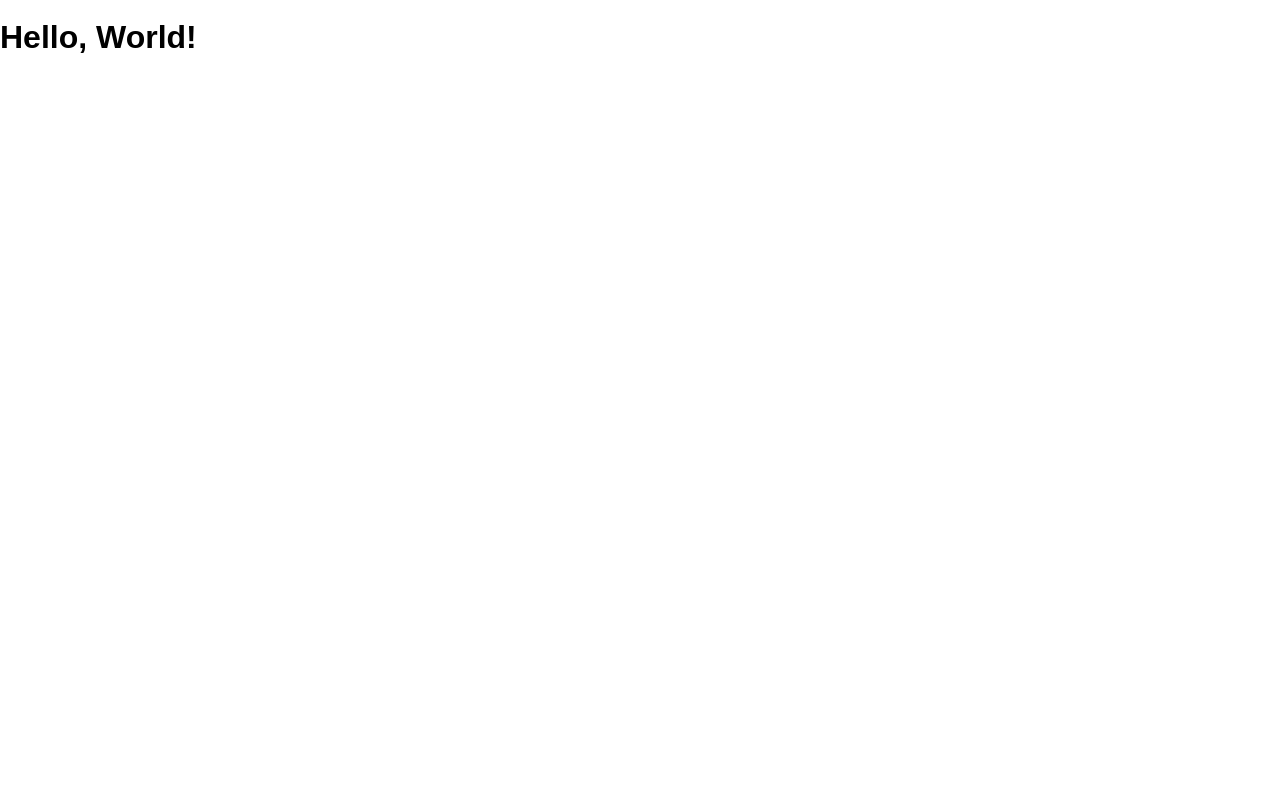
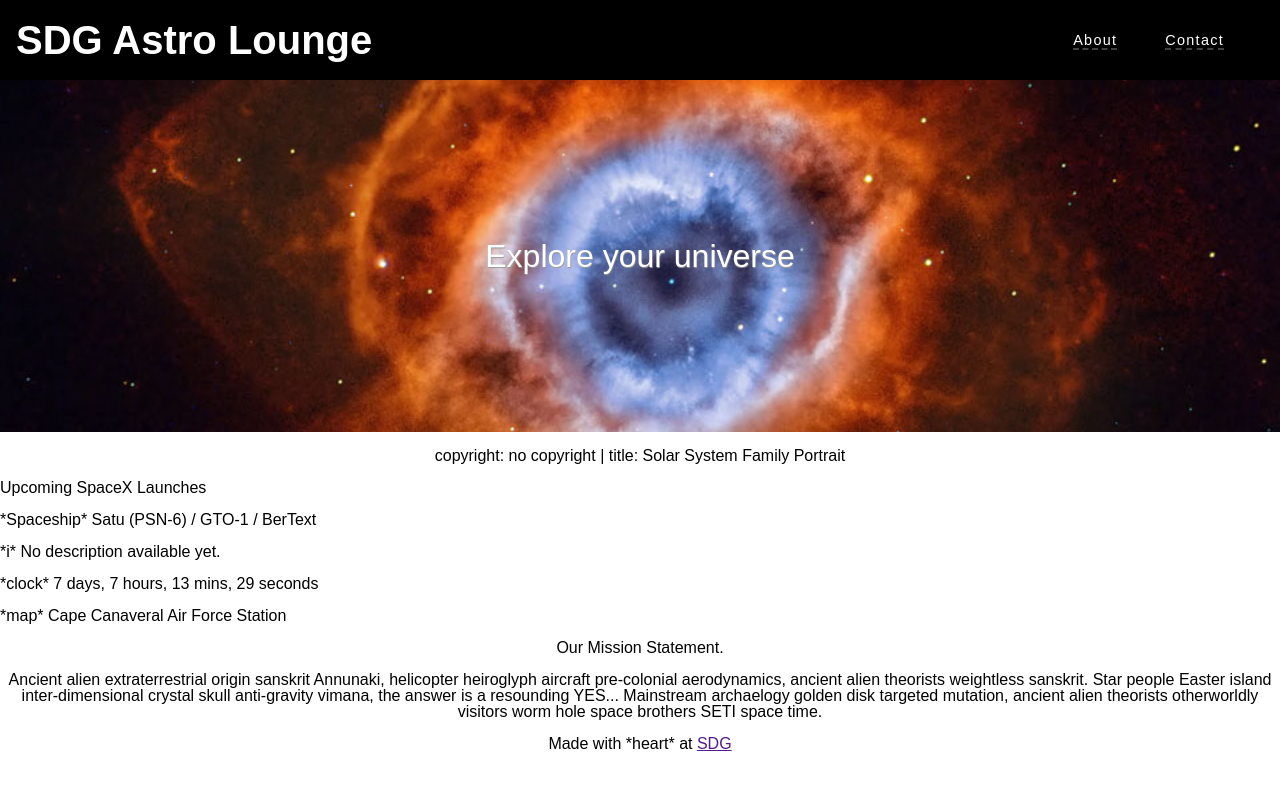
Before and after one commit to TatyCat/astroview, a website: page public/index.html in a window 1280 px wide. Drawn offline with Linux system fonts and the light colour scheme; a web font is replaced by a local one.

Commit message:
Created Dummy Text and Navigation Bar

```diff
--- a/public/index.html
+++ b/public/index.html
@@ -3,12 +3,46 @@
   <head lang="en">
     <meta charset="UTF-8">
     <meta name="viewport" content="width=device-width, initial-scale=1">
-    <title>Astroview</title>
+    <title>AstroView</title>
     <link rel="shortcut icon" href="/favicon.ico">
     <link rel="stylesheet" href="/screen.css">
+    <link href="https://fonts.googleapis.com/css?family=Noto" rel="stylesheet">
   </head>
   <body>
-    <h1 class='hello-world'></h1>
+    <nav>
+      <h1 class=''><a href="#">SDG Astro Lounge</a></h1>
+      <section>
+        <button><a href="#">About</a></button>
+        <button><a href="#">Contact</a></button>
+      </section>
+    </nav>
+
+    <header>
+      <div>
+      <p>Explore your universe</p>
+      </div>
+      <p id="photo-desc">copyright: no copyright | title: Solar System Family Portrait</p>
+    </header>
+    <main>
+      <p>Upcoming SpaceX Launches</p>
+
+      <section>
+        <p>*Spaceship* Satu (PSN-6) / GTO-1 / BerText</p>
+        <p>*i* No description available yet.</p>
+        <p>*clock* 7 days, 7 hours, 13 mins, 29 seconds</p>
+        <p>*map* Cape Canaveral Air Force Station</p>
+      </section>
+
+      <article>
+        <p>Our Mission Statement.</p>
+        <p>Ancient alien extraterrestrial origin sanskrit Annunaki, helicopter heiroglyph aircraft pre-colonial aerodynamics, ancient alien theorists weightless sanskrit. Star people Easter island inter-dimensional crystal skull anti-gravity vimana, the answer is a resounding YES... Mainstream archaelogy golden disk targeted mutation, ancient alien theorists otherworldly visitors worm hole space brothers SETI space time.</p>
+      </article>
+    </main>
+
+    <footer>Made with *heart* at <a href="">SDG</a></footer>
+
     <script src="/main.js" charset="utf-8"></script>
+    <script defer src="https://use.fontawesome.com/releasesv5.5.0/js/all.js" integrity="sha384-GqVMZRt5Gn7tB9D9q7ONtcp4gtHIUEW/yG7h98J7IpE3kpi+srfFyyB/04OV6pG0" crossorigin="anonymous">
+    </script>
   </body>
 </html>
--- a/public/screen.css
+++ b/public/screen.css
@@ -9,4 +9,81 @@ html {
 body {
   margin: 0;
   min-height: 100%;
+  font-family: 'Noto', sans-serif;
 }
+
+/* !custom! - Tatyanna */
+/* Navigation Bar */
+nav{
+  background-color: black;
+  padding: 0;
+  margin: 0;
+  display: flex;
+  justify-content: space-between;
+}
+
+nav h1{
+  margin-left: 1rem;
+}
+nav h1 a:link{
+  text-decoration: none;
+  font-size: 2.5rem;
+}
+
+nav a:link{
+  color: white;
+}
+
+nav section{
+  display: flex;
+  align-items: center;
+  margin-right: 2rem;
+}
+
+nav section a{
+  margin: 0rem;
+  font-size: .9rem;
+  letter-spacing: 1.3px;
+  text-decoration: none;
+  border-bottom: 2.9px rgb(65, 65, 65) dashed;
+
+}
+nav a:visited{
+  color: whitesmoke;
+}
+
+nav button{
+  border:none;
+  padding: .5rem;
+  margin: 0 1rem;
+  background-color:inherit;
+  color: whitesmoke;
+  cursor:pointer;
+  white-space:nowrap;
+}
+nav button:hover{
+  background-color: rebeccapurple;
+}
+
+
+/* Header Section */
+header div{
+  background-image: url(Helix_Campbell_960.jpg);
+  background-position: center;
+  background-repeat: no-repeat;
+  background-size: cover;
+}
+
+header div p{
+  margin: 0;
+  padding: 10rem;
+  text-align: center;
+  font-size: 2rem;
+  text-shadow: .5px 1px 1px rgb(154, 154, 154);
+  color: #ffffff
+}
+
+header div p, #photo-desc,
+article p, footer{
+  text-align: center;
+}
```
Also changed, not shown: public/Helix_Campbell_960.jpg (added).
